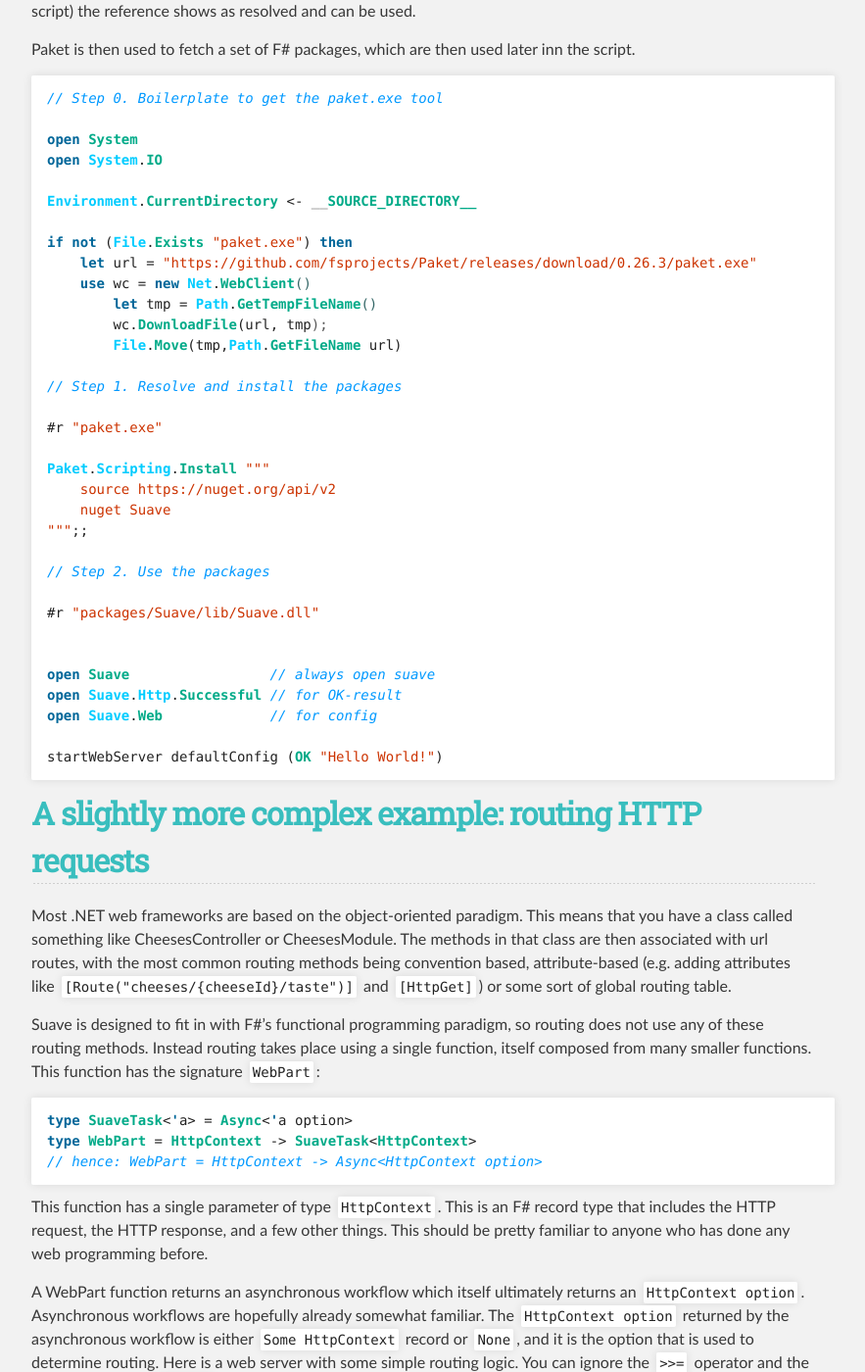
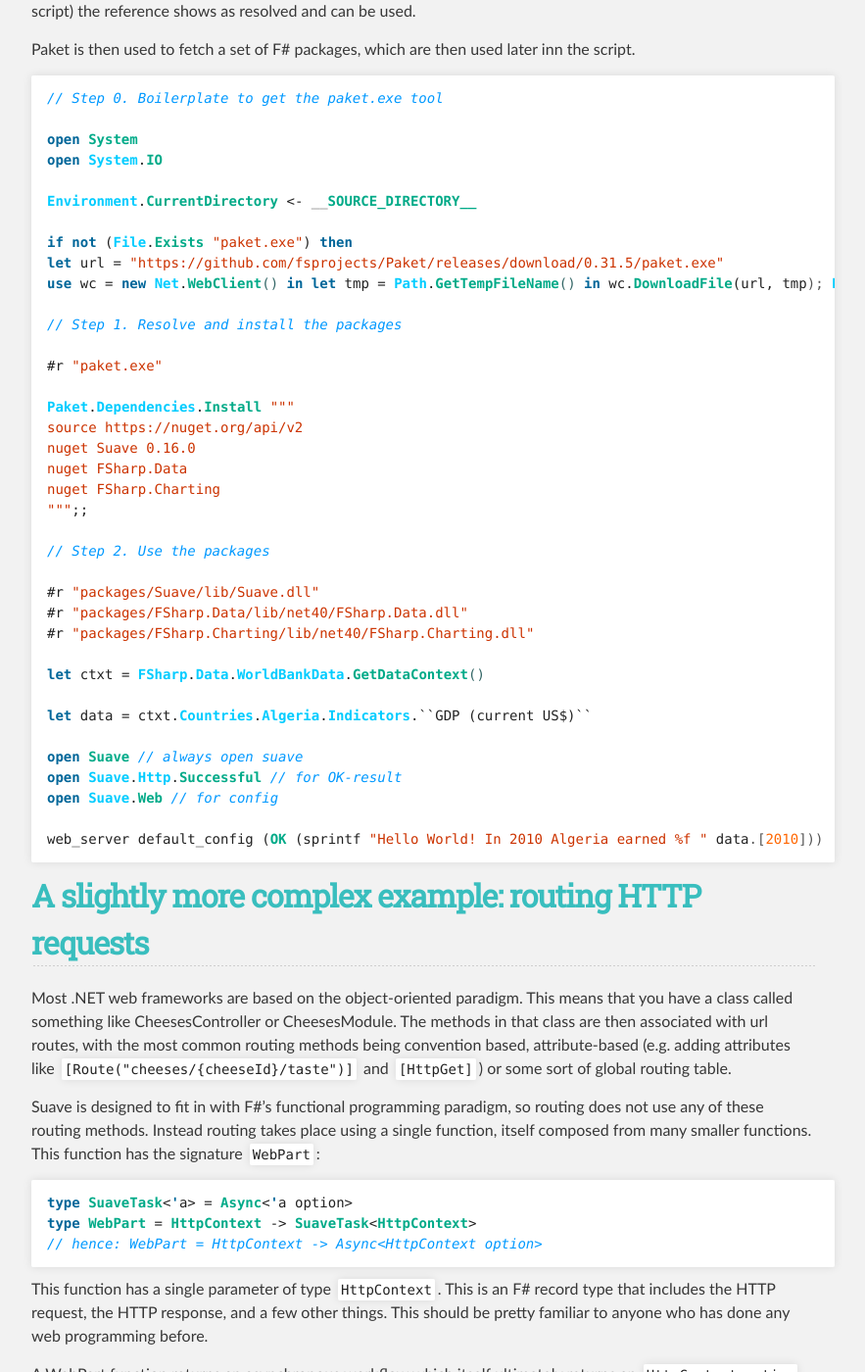
Before and after one commit to SuaveIO/suave, a Jekyll site: the page built from index.md, in a window 1280 px wide and 1400 px high, scrolled down 1846 px. Shown: the whole window at 98% size, without its empty margins (208-1091 px from the left). Built offline with Jekyll 4.4.1, drawn with Linux system fonts in a browser that asks for light colours.

Commit message:
latest paket

```diff
--- a/_includes/content.md
+++ b/_includes/content.md
@@ -77,31 +77,35 @@
 Environment.CurrentDirectory <- __SOURCE_DIRECTORY__
 
 if not (File.Exists "paket.exe") then
-    let url = "https://github.com/fsprojects/Paket/releases/download/0.26.3/paket.exe"
-    use wc = new Net.WebClient()
-	let tmp = Path.GetTempFileName()
-	wc.DownloadFile(url, tmp);
-	File.Move(tmp,Path.GetFileName url)
+let url = "https://github.com/fsprojects/Paket/releases/download/0.31.5/paket.exe"
+use wc = new Net.WebClient() in let tmp = Path.GetTempFileName() in wc.DownloadFile(url, tmp); File.Move(tmp,Path.GetFileName url)
 
 // Step 1. Resolve and install the packages
 
 #r "paket.exe"
 
-Paket.Scripting.Install """
-    source https://nuget.org/api/v2
-    nuget Suave
+Paket.Dependencies.Install """
+source https://nuget.org/api/v2
+nuget Suave 0.16.0
+nuget FSharp.Data
+nuget FSharp.Charting
 """;;
 
 // Step 2. Use the packages
 
 #r "packages/Suave/lib/Suave.dll"
+#r "packages/FSharp.Data/lib/net40/FSharp.Data.dll"
+#r "packages/FSharp.Charting/lib/net40/FSharp.Charting.dll"
 
+let ctxt = FSharp.Data.WorldBankData.GetDataContext()
 
-open Suave                 // always open suave
+let data = ctxt.Countries.Algeria.Indicators.``GDP (current US$)``
+
+open Suave // always open suave
 open Suave.Http.Successful // for OK-result
-open Suave.Web             // for config
+open Suave.Web // for config
 
-startWebServer defaultConfig (OK "Hello World!")
+web_server default_config (OK (sprintf "Hello World! In 2010 Algeria earned %f " data.[2010]))
 {% endhighlight %}
 
 A slightly more complex example: routing HTTP requests
```
